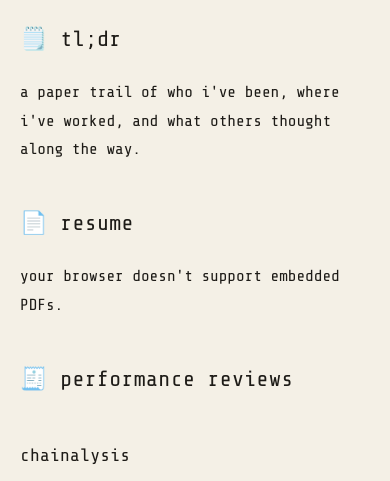
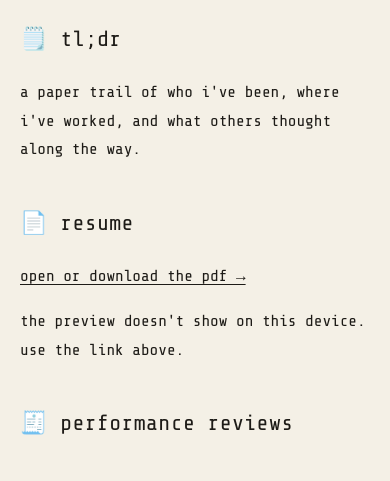
Before and after one commit to r-9-r/r9r, a plain HTML site: page paper_me.html in a window 390 px wide. Shown: the part 283-764 px from the top of the page. Drawn offline with nearby package versions, Linux system fonts and the light colour scheme.

Commit message:
Update resume to current version (Nov 2026) and add a direct link for phones
Co-Authored-By: Claude Opus 5.5 <noreply@anthropic.com>
Claude-Session: https://claude.ai/code/session_018NxrfSo2o2x4qZ4ACYwnSR

```diff
--- a/paper_me.html
+++ b/paper_me.html
@@ -62,8 +62,9 @@
 
     <section>
       <h2>📄 resume</h2>
-      <object data="assets/Ryan Klauder Resume 2.pdf" type="application/pdf" width="100%" height="600px">
-        <p>your browser doesn't support embedded PDFs.</p>
+      <p><a href="assets/Ryan_Klauder_Resume.pdf" target="_blank">open or download the pdf →</a></p>
+      <object data="assets/Ryan_Klauder_Resume.pdf" type="application/pdf" width="100%" height="600px">
+        <p>the preview doesn't show on this device. use the link above.</p>
       </object>
     </section>
 
```
Also changed, not shown: 2 other files.
